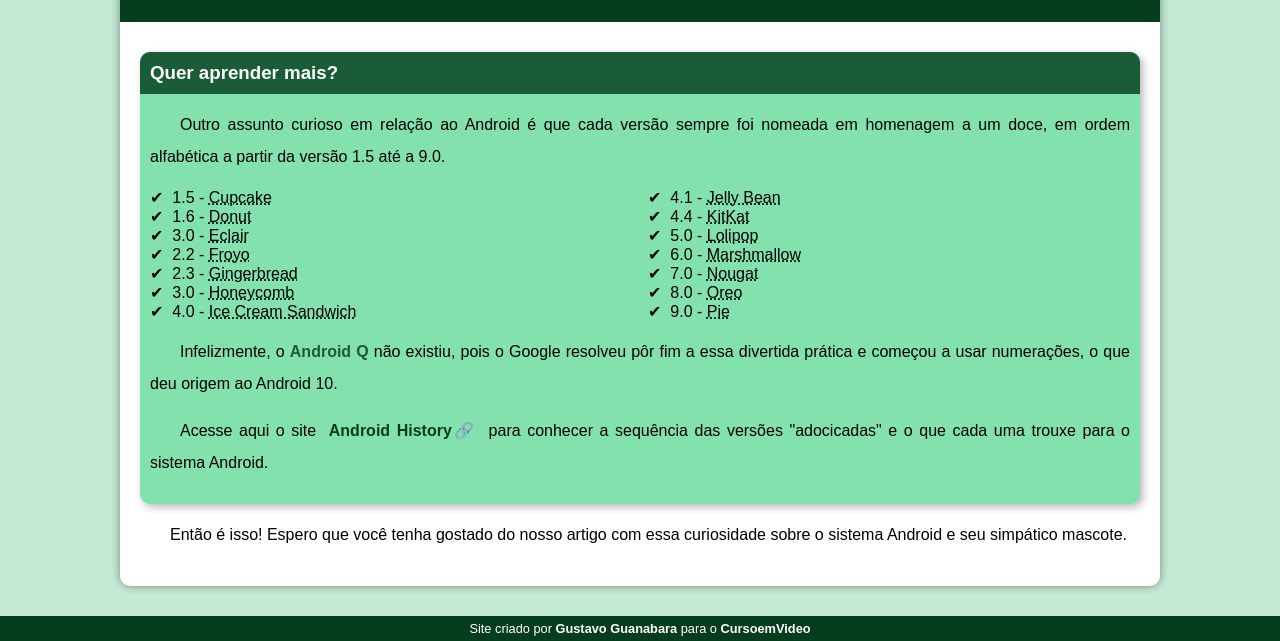
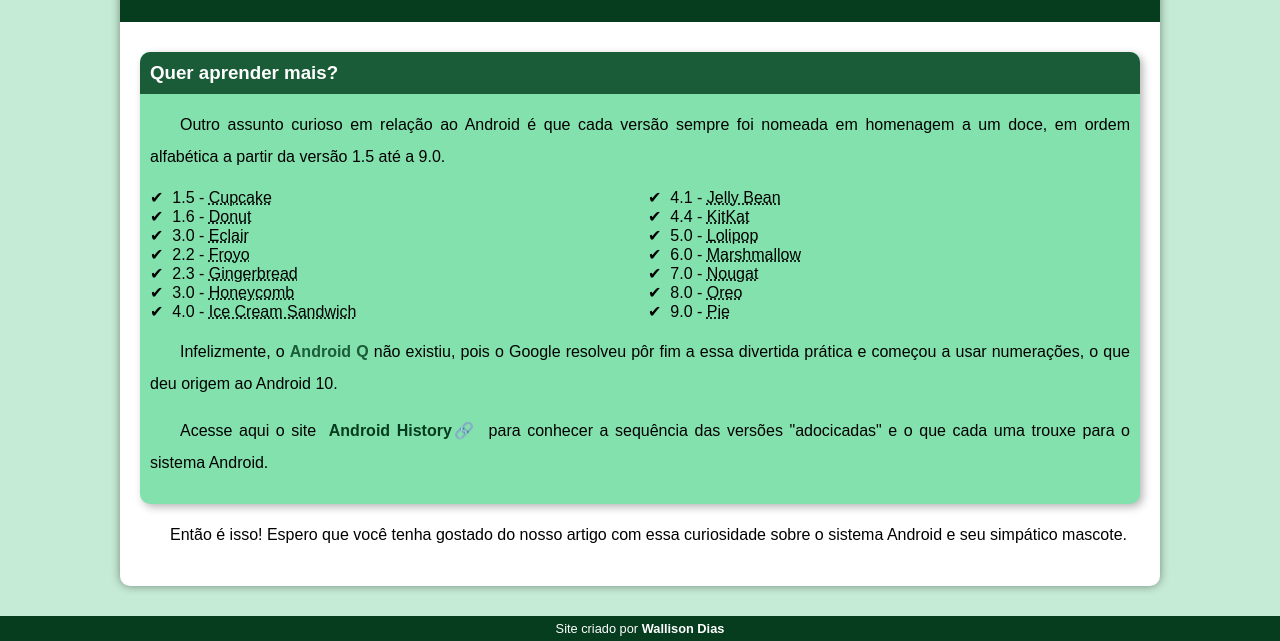
Before and after one commit to wallison-dias/projeto-android, a plain HTML site: page index.html in a window 1280 px wide. Shown: the part 2421-3062 px from the top of the page. Drawn offline with Linux system fonts and the light colour scheme.

Commit message:
Update index.html

```diff
--- a/index.html
+++ b/index.html
@@ -121,7 +121,7 @@
         </article>
     </main>
     <footer>
-        <p>Site criado por <a href="https://gustavoguanabara.github.io/" target="_blank">Gustavo Guanabara</a> para o <a href="https://www.youtube.com/@CursoemVideo" target="_blank">CursoemVideo</a></p>
+        <p>Site criado por <a href="https://github.com/wallisonvsdias" target="_blank">Wallison Dias</a></p>
     </footer>
 </body>
 
```
